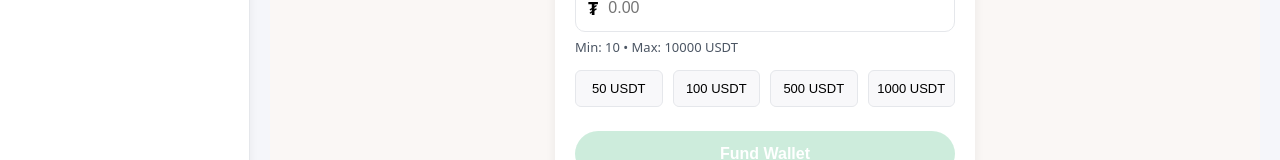
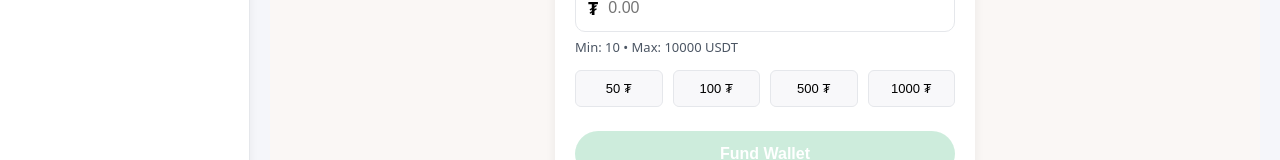
Before and after one commit to ay30bg/realsms, a React (Create React App) app: page /fund-wallet/usdt in a window 1280 px wide. Shown: the part 426-586 px from the top of the page. Built offline with nearby package versions, Linux system fonts and the light colour scheme.

Commit message:
Update FundWalletUSDT.jsx

```diff
--- a/src/pages/FundWalletUSDT.jsx
+++ b/src/pages/FundWalletUSDT.jsx
@@ -95,7 +95,7 @@ const FundWalletUSDT = () => {
                   setError("");
                 }}
               >
-                {amt} USDT
+                {amt} ₮
               </button>
             ))}
           </div>
```
